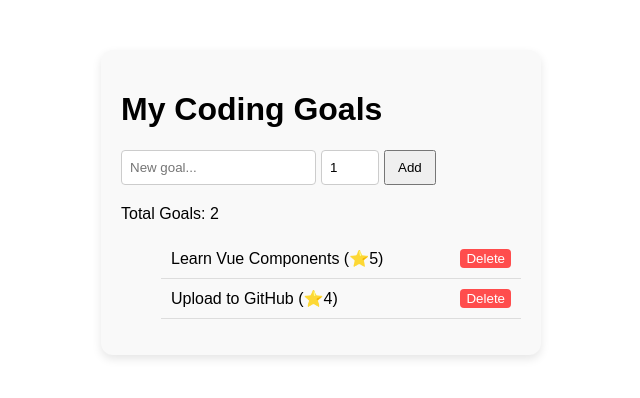
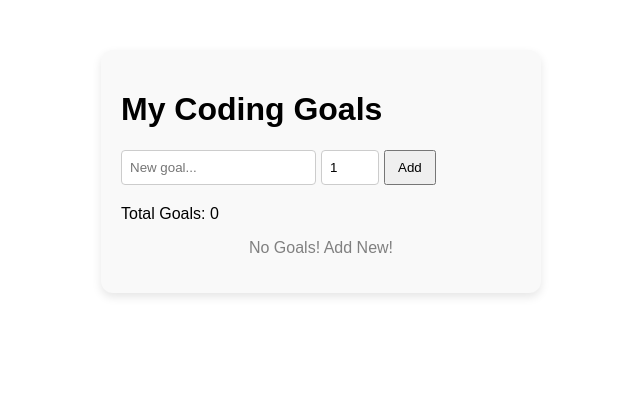
Before and after one commit to temesgen-teka4/VueMastery, a Vue app in the folder vueFirstPro/: page / in a window 1280 px wide. Shown: the top 398 px of the page, without its empty margins (319-959 px from the left). Built offline with nearby package versions, Linux system fonts and the light colour scheme.

Commit message:
Day 7: Initialized goals as empty array and managed initial state

```diff
--- a/vueFirstPro/src/App.vue
+++ b/vueFirstPro/src/App.vue
@@ -2,12 +2,10 @@
 import { ref, computed, watch, onMounted } from 'vue'
 import GoalItem from './GoalItem.vue'
 
-const goals = ref([
-  { text: 'Learn Vue Components', rating: 5 },
-  { text: 'Upload to GitHub', rating: 4 }
-])
+// 1. ጅምር ላይ ጎሎቹ ባዶ (empty array) ይሁኑ
+const goals = ref([])
 
-// 1. ፔጁ ሲከፈት ከ LocalStorage መረጃውን እንቀበላለን
+// 2. ፔጁ ሲከፈት ከ LocalStorage ያስቀመጥናቸውን እናምጣ
 onMounted(() => {
   const savedGoals = localStorage.getItem('goals')
   if (savedGoals) {
@@ -15,7 +13,7 @@ onMounted(() => {
   }
 })
 
-// 2. ጎሎች ሲቀየሩ በራሳቸው በ LocalStorage ውስጥ ይቀመጣሉ
+// 3. ጎሎች ሲቀየሩ በ LocalStorage ውስጥ እናስቀምጣለን
 watch(goals, (newValue) => {
   localStorage.setItem('goals', JSON.stringify(newValue))
 }, { deep: true })
@@ -24,7 +22,7 @@ const newGoalText = ref('')
 const newGoalRating = ref(1)
 
 function addGoal() {
-  if (newGoalText.value) {
+  if (newGoalText.value.trim()) {
     goals.value.push({ text: newGoalText.value, rating: newGoalRating.value })
     newGoalText.value = ''
   }
```
